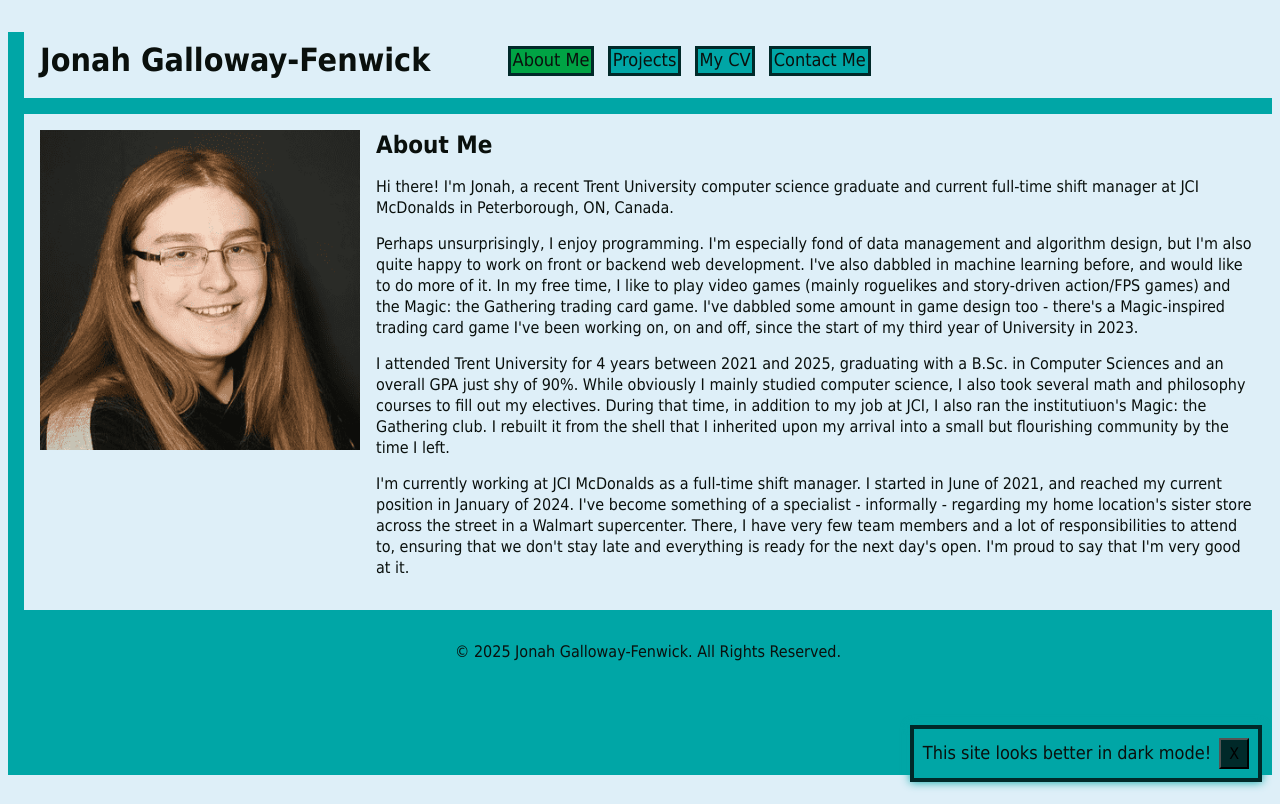
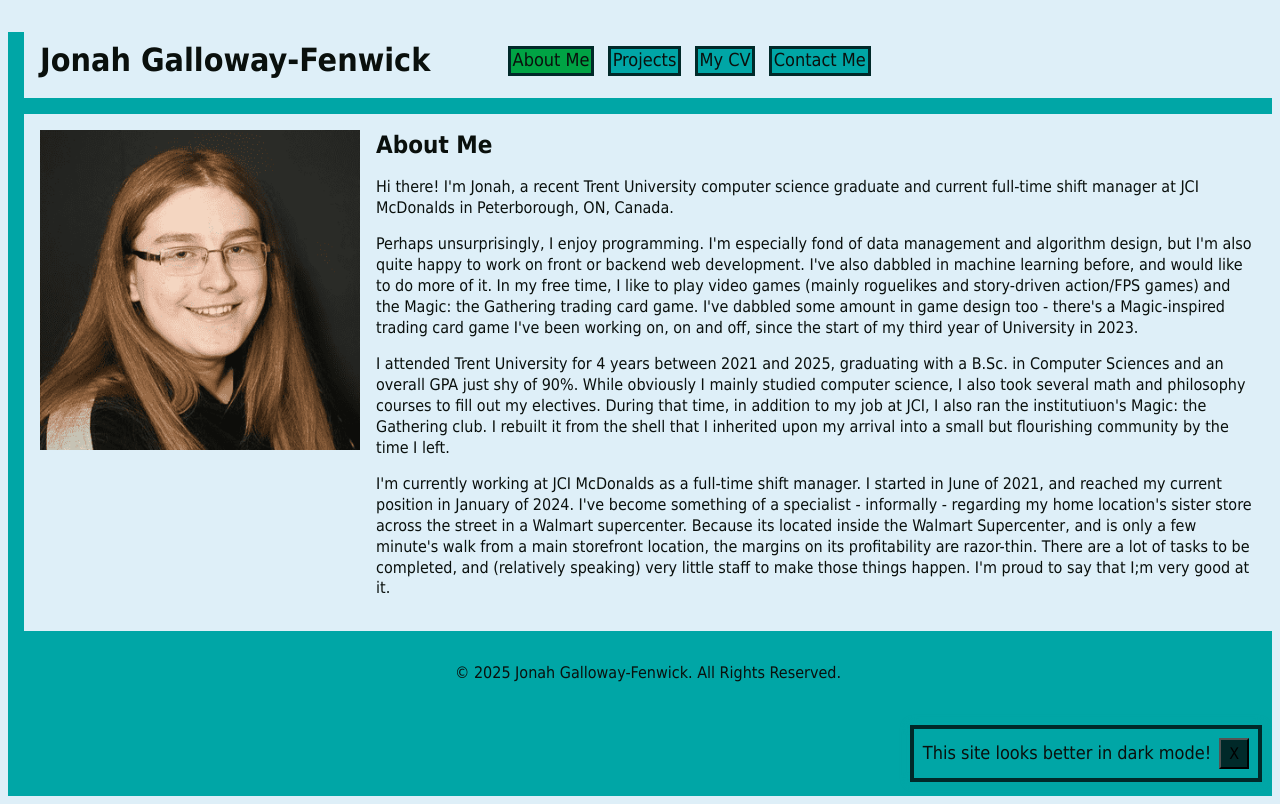
Before and after one commit to SwishyFishy/AboutMeWebsite, a React (Vite) app in the folder MyWebsite/: page / in a window 1280 px wide. Built offline with nearby package versions, Linux system fonts and the light colour scheme.

Commit message:
Clarify content

```diff
--- a/MyWebsite/src/static_content/AboutMe_Main.tsx
+++ b/MyWebsite/src/static_content/AboutMe_Main.tsx
@@ -12,7 +12,7 @@ export function AboutMe_Main()
                 I attended Trent University for 4 years between 2021 and 2025, graduating with a B.Sc. in Computer Sciences and an overall GPA just shy of 90%. While obviously I mainly studied computer science, I also took several math and philosophy courses to fill out my electives. During that time, in addition to my job at JCI, I also ran the institutiuon's Magic: the Gathering club. I rebuilt it from the shell that I inherited upon my arrival into a small but flourishing community by the time I left.
             </p>
             <p>
-                I'm currently working at JCI McDonalds as a full-time shift manager. I started in June of 2021, and reached my current position in January of 2024. I've become something of a specialist - informally - regarding my home location's sister store across the street in a Walmart supercenter. There, I have very few team members and a lot of responsibilities to attend to, ensuring that we don't stay late and everything is ready for the next day's open. I'm proud to say that I'm very good at it.
+                I'm currently working at JCI McDonalds as a full-time shift manager. I started in June of 2021, and reached my current position in January of 2024. I've become something of a specialist - informally - regarding my home location's sister store across the street in a Walmart supercenter. Because its located inside the Walmart Supercenter, and is only a few minute's walk from a main storefront location, the margins on its profitability are razor-thin. There are a lot of tasks to be completed, and (relatively speaking) very little staff to make those things happen. I'm proud to say that I;m very good at it.
             </p>
         </>
     );
```
